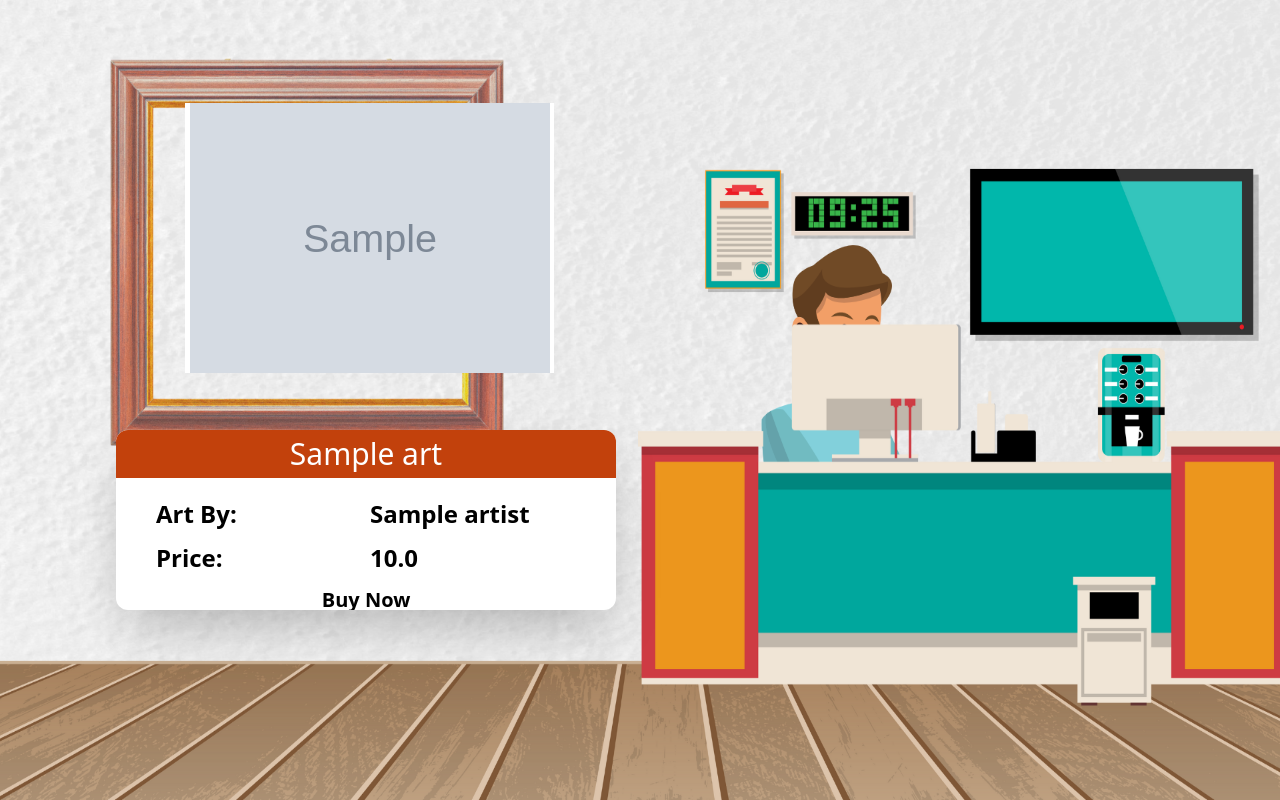
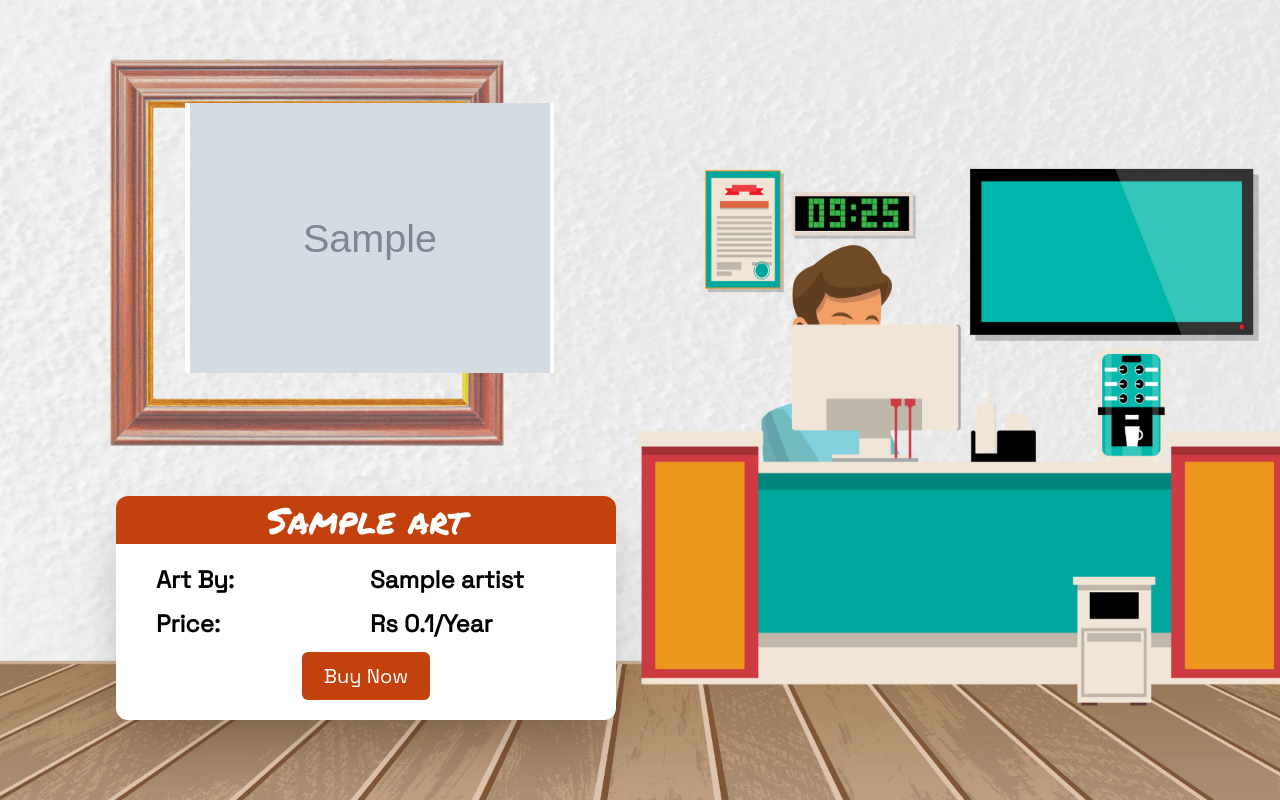
Before and after one commit to vidyesh-kumar/ArtGallery, a Django app: page /order/ in a window 1280 px wide. Run offline with Django 4.2, Linux system fonts and the light colour scheme; a user stored in the database is signed in; tables that the repository leaves empty hold one stand-in row (values such as "Sample post"); grey boxes marked "Sample" are stand-in pictures; some libraries are stand-ins or nearby versions.

Commit message:
Order Page UI Completed

```diff
--- a/App/templates/order.html
+++ b/App/templates/order.html
@@ -1,38 +1,64 @@
 <!DOCTYPE html>
 <html lang="en">
-{%load static%}
 <head>
     <meta charset="UTF-8">
     <meta http-equiv="X-UA-Compatible" content="IE=edge">
     <meta name="viewport" content="width=device-width, initial-scale=1.0">
-    <link rel="stylesheet" href="{% static 'CSS/styles.css' %}">
-    <script src="https://cdn.tailwindcss.com"></script>
-    <script src="https://code.jquery.com/jquery-3.6.0.min.js" integrity="sha256-/xUj+3OJU5yExlq6GSYGSHk7tPXikynS7ogEvDej/m4=" crossorigin="anonymous"></script>
-    <title>Gallery Page</title>
+    <title>Art Checkout Page</title>
 </head>
+{%extends 'template.html'%}
+{%load static%}
 <body>
+    {%block content%}
     <div>
         <img src="{% static 'IMGS/OrderPage.png' %}" class="object-fit-fill w-screen h-screen" alt="HomePageBackground">
+    </div>
+    <div class="absolute top-0 hidden sidebar z-50">
+        <div class="flex h-screen w-screen">
+            <div class="flex flex-col align-center justify-center h-[300px] w-[500px] border-2 border-black rounded-2xl py-6 m-auto gap-8 relative overflow-hidden">
+                <div class="absolute top-0 w-full h-full">
+                    <img src="{%static 'IMGS/CardBGFront.png'%}" class="w-full h-full"/>
+                </div>
+                <div class="absolute top-0 right-0 w-36 h-36 rounded-full bg-black m-3 overflow-hidden">
+                    <img src="{%get_media_prefix%}{%if group == 'Artist'%}{{user.artist.profile_pic}}{%else%}{{user.customer.profile_pic}}{%endif%}" class="w-full h-full"/>
+                </div>
+                <div class="absolute top-0 z-10 p-5">
+                    <h3 class="font-body text-orange-700 font-bold text-4xl text-left underline decoration-amber-500 underline-offset-4">{%if group == 'Artist'%}{{user.artist.name}}{%else%}{{user.customer.name}}{%endif%}</h3>
+                    <p class="mx-auto text-xl text-left font-semibold px-3 py-6 font-body">To Create A Work Of Art Is To<br><span class="text-orange-700 text-2xl">Create A World</span></p>
+                    <div class="flex flex-row w-full h-12 text-xl font-bold text-white">
+                        <a href="{% url 'logout' %}" class="mx-auto bg-orange-600 hover:bg-orange-700 rounded-md flex items-center justify-center w-1/3">Logout</a>
+                        <a href="{% url 'index' %}" class="mx-auto bg-orange-600 hover:bg-orange-700 rounded-md flex items-center justify-center w-1/3">Home</a>
+                    </div>
+                </div>
+                <div class="absolute bottom-0 right-0 text-orange-700 m-8 font-heading text-2xl">
+                    Art Gallery
+                </div>
+            </div>
+        </div>
     </div>
     <div class="absolute top-[103px] left-[185px] w-[369px] h-[270px] bg-white">
         <img src="{% get_media_prefix %}{{img_url}}" class="w-[369px] h-[270px] object-contain" alt="Logo">
     </div>
-    <div class="absolute top-[430px] left-[116px] w-[500px] h-[180px] bg-white rounded-xl shadow-2xl overflow-hidden">
-        <h1 class="flex w-full items-center justify-center bg-orange-700 h-12 text-white text-3xl">{{title}}</h1>
-        <div class="flex flex-col w-full h-fit items-center justify-center text-xl gap-3 py-5 px-10 font-semibold">
-            <div class="flex flex-row w-full items-center justify-center gap-2">
+    <div class="absolute bottom-20 left-[116px] w-[500px] h-fit bg-white rounded-xl shadow-2xl overflow-hidden">
+        <h1 class="flex w-full items-center justify-center bg-orange-700 h-12 text-white text-4xl font-heading">{{title}}</h1>
+        <div class="flex flex-col w-full h-fit items-center justify-center text-xl gap-3 px-10 py-5">
+            <div class="flex flex-row w-full items-center justify-center gap-2 font-body font-semibold">
                 <h1 class="text-2xl w-1/2">Art By: </h1>
                 <h1 class="text-2xl w-1/2">{{artist}}</h1>
             </div>
-            <div class="flex flex-row w-full items-center justify-center gap-2">
+            <div class="flex flex-row w-full items-center justify-center gap-2 font-body font-semibold">
                 <h1 class="text-2xl w-1/2">Price: </h1>
-                <h1 class="text-2xl w-1/2">{{price}}</h1>
+                {%if payment_type == "Onetime Payment"%}
+                <h1 class="text-2xl w-1/2">Rs {{amount}}</h1>
+                {%else%}
+                <h1 class="text-2xl w-1/2">Rs {{amount}}/Year</h1>
+                {%endif%}
             </div>
-            <button id="paynow">Buy Now</button>
+            <button class="bg-orange-700 hover:bg-orange-600 h-12 w-32 rounded-md text-white font-body text-xl" id="paynow">Buy Now</button>
         </div>
     </div>
     <div>
-        <form method="POST" id="form">
+        <form method="POST" id="form" class="hidden">
             {%csrf_token%}
             <script src="https://checkout.razorpay.com/v1/checkout.js"
                 data-key="{{key}}"
@@ -56,5 +82,6 @@
             });
         });
     </script>
+    {%endblock%}
 </body>
 </html>
--- a/App/templates/updateInfo.html
+++ b/App/templates/updateInfo.html
@@ -4,7 +4,6 @@
     <meta charset="UTF-8">
     <meta http-equiv="X-UA-Compatible" content="IE=edge">
     <meta name="viewport" content="width=device-width, initial-scale=1.0">
-    <script src="https://cdn.tailwindcss.com"></script>
     <title>Update Info</title>
 </head>
 {%extends 'template.html'%}
--- a/App/views.py
+++ b/App/views.py
@@ -267,11 +267,16 @@ def order(request):
                 'artist':obj.artId.artist,
                 'title':obj.artId.title,
                 'price':obj.amount,
+                'amount':obj.amount/100,
                 'payment_type':obj.artId.payment,
                 'lifetime':obj.artId.lifetime,
                 'cname':obj.cname,
                 'key':settings.RAZORPAY_KEY
                 }
+    if request.user.groups.filter(name="Artist").exists():
+        context['group']='Artist'
+    else:
+        context['group']='Customer'
     return render(request,'order.html',context)
 
 #Review Page
```
